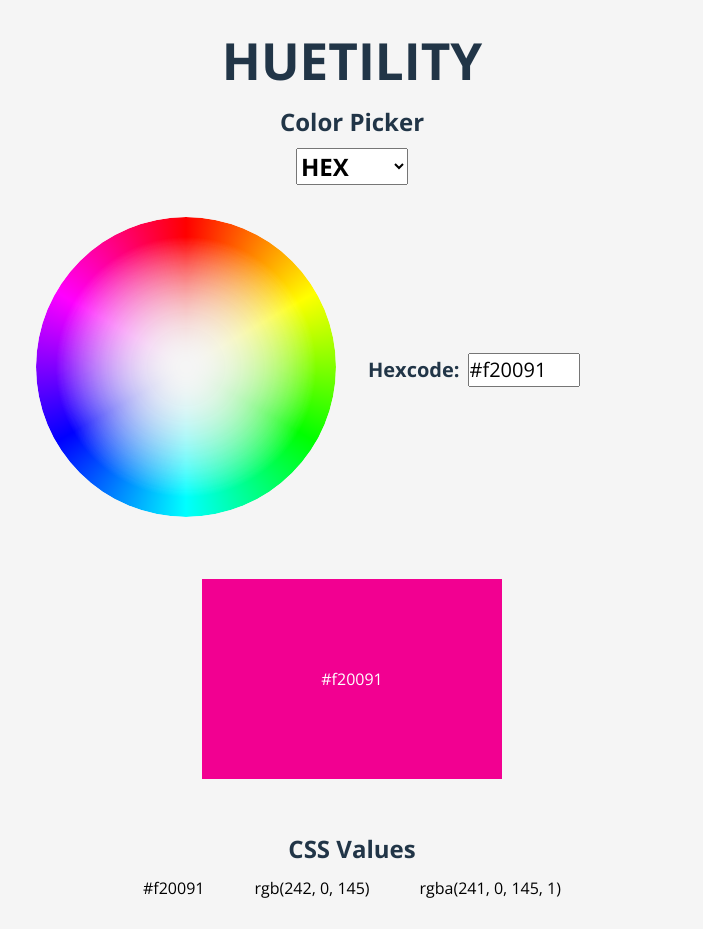
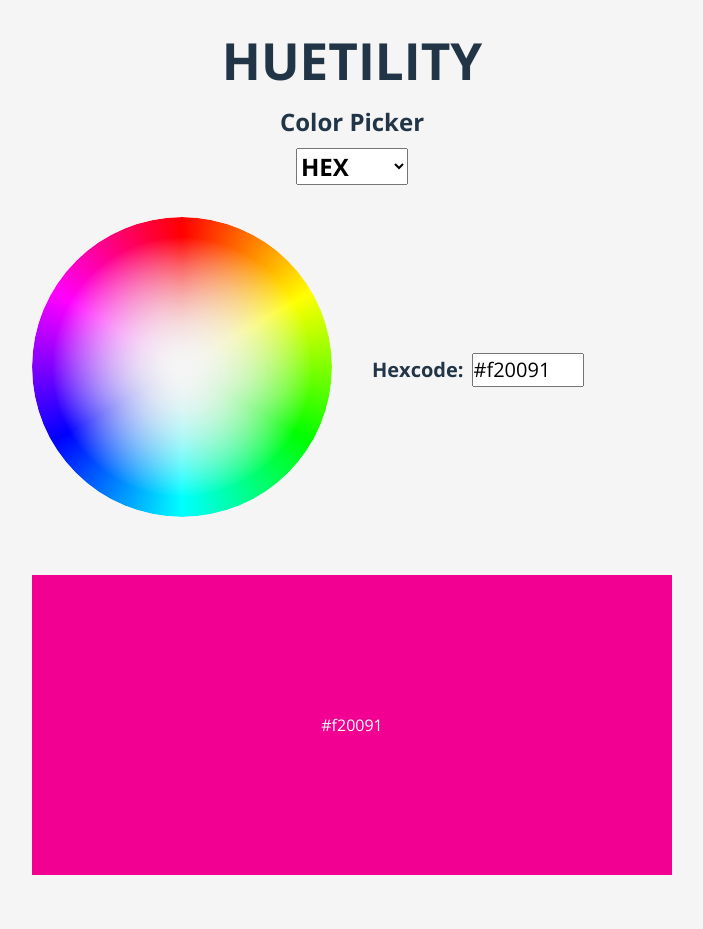
Before and after one commit to amandahinton/huetility, a React (Vite) app: page / in a window 1280 px wide. Shown: the top 929 px of the page, without its empty margins (288-991 px from the left). Built offline with nearby package versions, Linux system fonts and the light colour scheme.

Commit message:
improve component spacing

```diff
--- a/src/components/CSSValues.css
+++ b/src/components/CSSValues.css
@@ -1,6 +1,7 @@
 .huetility-css-rules-container {
   display: flex;
   gap: 1rem;
+  margin-bottom: 20px;
 }
 
 .huetility-css-rule {
--- a/src/components/ColorPicker.css
+++ b/src/components/ColorPicker.css
@@ -9,7 +9,7 @@
 
 .huetility-color-selection-container {
   display: flex;
-  gap: 2rem;
+  gap: 40px;
 }
 
 /* ColorPickerHEX, ColorPickerRGB, etc  */
--- a/src/components/Swatch.css
+++ b/src/components/Swatch.css
@@ -1,8 +1,8 @@
 .huetility-swatch {
-  height: 200px;
-  width: 300px;
+  height: 300px;
+  width: 640px;
   display: flex;
   justify-content: center;
   align-items: center;
-  margin: 40px 0px 20px;
+  margin-top: 20px;
 }
--- a/src/components/Swatch.tsx
+++ b/src/components/Swatch.tsx
@@ -11,8 +11,10 @@ export function Swatch() {
   const cssValue = cssColorValue(colorMode, colorCode);
 
   return (
-    <div className="huetility-swatch" style={{ backgroundColor: cssValue }}>
-      <p style={{ color: labelColor }}>{cssValue}</p>
+    <div className="huetility-component-container">
+      <div className="huetility-swatch" style={{ backgroundColor: cssValue }}>
+        <p style={{ color: labelColor }}>{cssValue}</p>
+      </div>
     </div>
   );
 }
```
